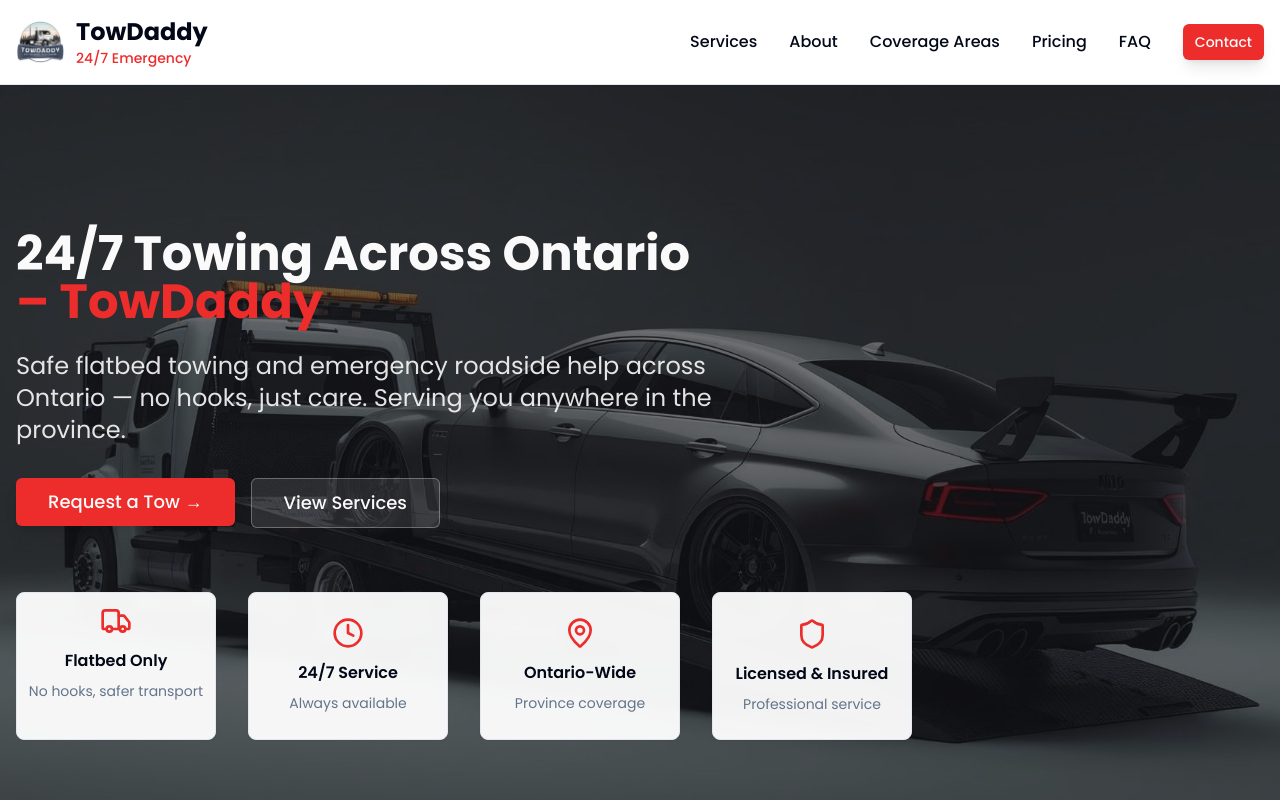
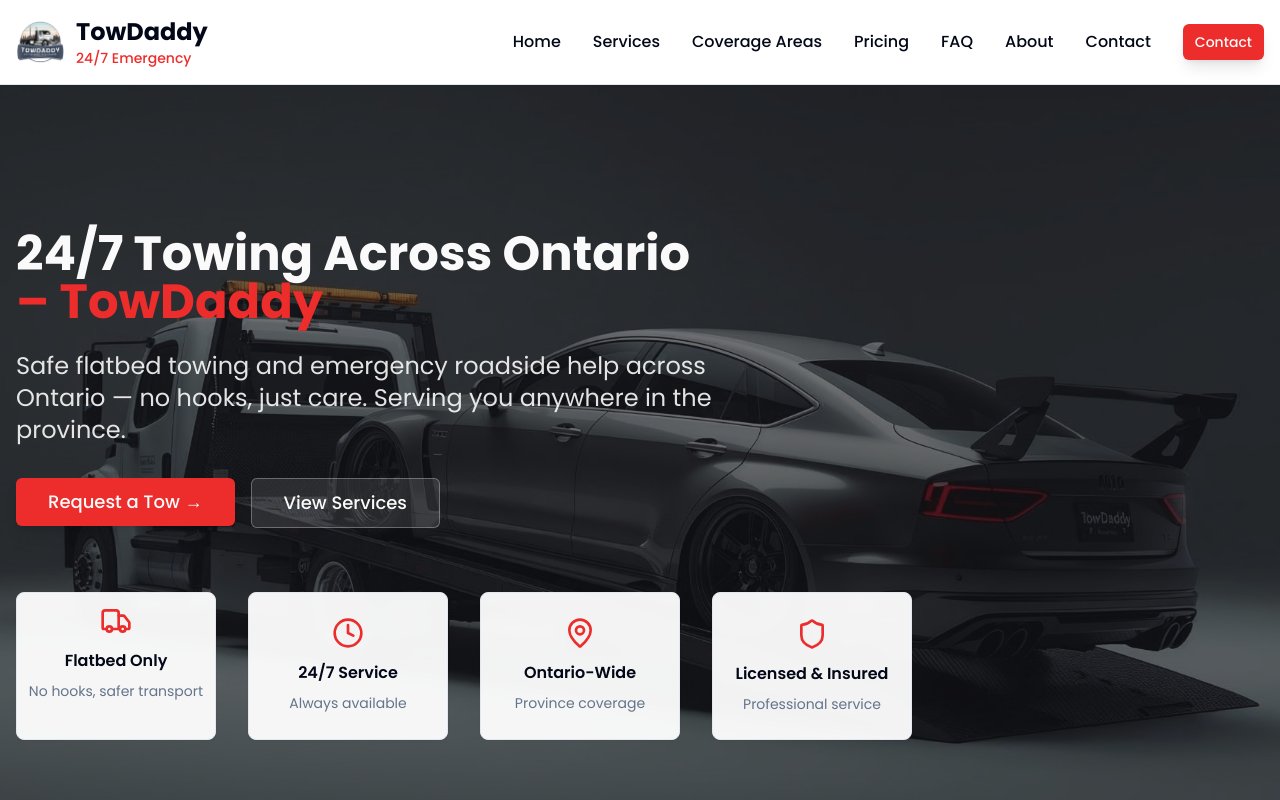
Before and after one commit to CyberBoss94/sunny-side-up-clone, a React (Vite) app: page / in a window 1280 px wide. Shown: the top 800 px of the page. Built offline with nearby package versions, Linux system fonts and the light colour scheme; the HTML template or start-up script is replaced by a standard one.

Commit message:
Code edited in Lovable Code Editor

```diff
--- a/src/components/Header.tsx
+++ b/src/components/Header.tsx
@@ -9,11 +9,14 @@ const Header = () => {
   const [isOpen, setIsOpen] = useState(false);
 
   const navigationLinks = [
+    { to: "/", label: "Home" },
     { to: "/services", label: "Services" },
-    { to: "/about", label: "About" },
     { to: "/coverage-areas", label: "Coverage Areas" },
     { to: "/pricing", label: "Pricing" },
     { to: "/faq", label: "FAQ" },
+    { to: "/about", label: "About" },
+    { to: "/contact", label: "Contact" },
+
   ];
 
   return (
```
